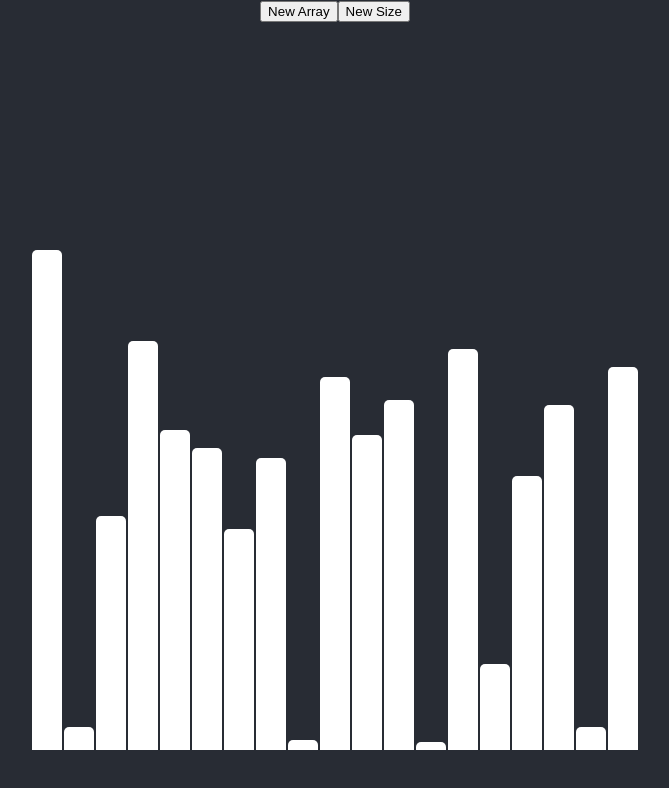
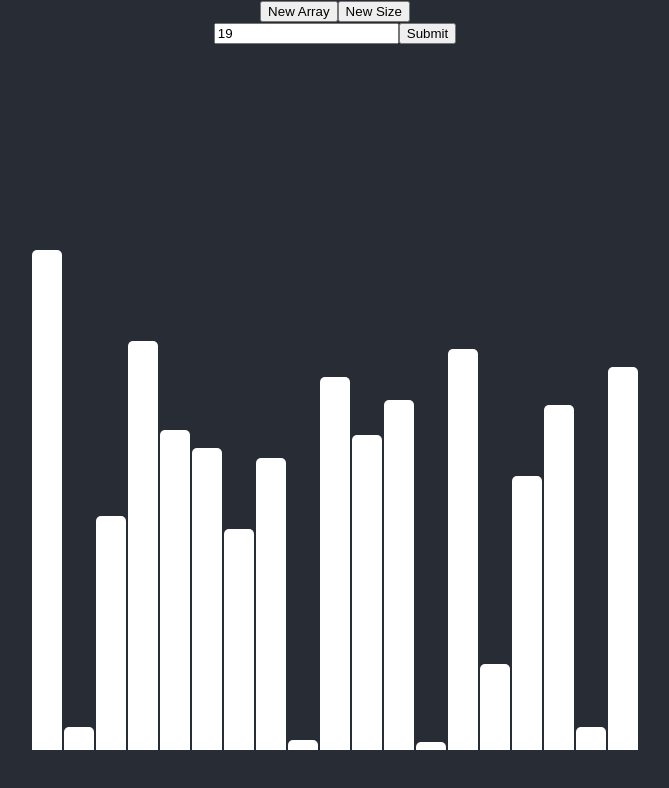
Before and after one commit to peterg4/Sorting-Visualizer, a React (Create React App) app in the folder sorter/: page / in a window 1280 px wide. Shown: the top 788 px of the page, without its empty margins (305-974 px from the left). Built offline with nearby package versions, Linux system fonts and the light colour scheme.

Commit message:
input form for size of array

```diff
--- a/sorter/src/App.js
+++ b/sorter/src/App.js
@@ -28,8 +28,9 @@ class Area extends React.Component {
       bars: bars,
       length: bars.length,
     };
+    this.handleChange = this.handleChange.bind(this);
+    this.handleSubmit = this.handleSubmit.bind(this);
   }
-
   generateArray(){
     var bars = [];
     for(var i = 1; i < numBars; i++){
@@ -40,9 +41,20 @@ class Area extends React.Component {
     }
     this.setState({bars: bars, length:bars.length});
   }
-  handleChange(){
-    numBars = 100;
+  handleChange(event) {
+    this.setState({length: event.target.value});
+  }
+  handleSubmit(event) {
+    max = 0;
+    numBars = (this.state.length);
+    numBars++;
+    if(this.state.length > 100);
+    this.setState({length: 100});
+    if(numBars > 100){
+      numBars = 101;
+    }
     this.generateArray();
+    event.preventDefault();
   }
   renderBar(i) {
     return (
@@ -70,6 +82,10 @@ class Area extends React.Component {
         <div>
           <button onClick={()=> this.generateArray()}>New Array</button>
           <button onClick={()=> this.handleChange()}>New Size</button>
+          <form onSubmit={this.handleSubmit}>
+            <input type="text" value={this.state.length} onChange={this.handleChange} name="size" />
+            <input type="submit" value="Submit" />
+          </form>
         </div>
       </div>
     )
```
